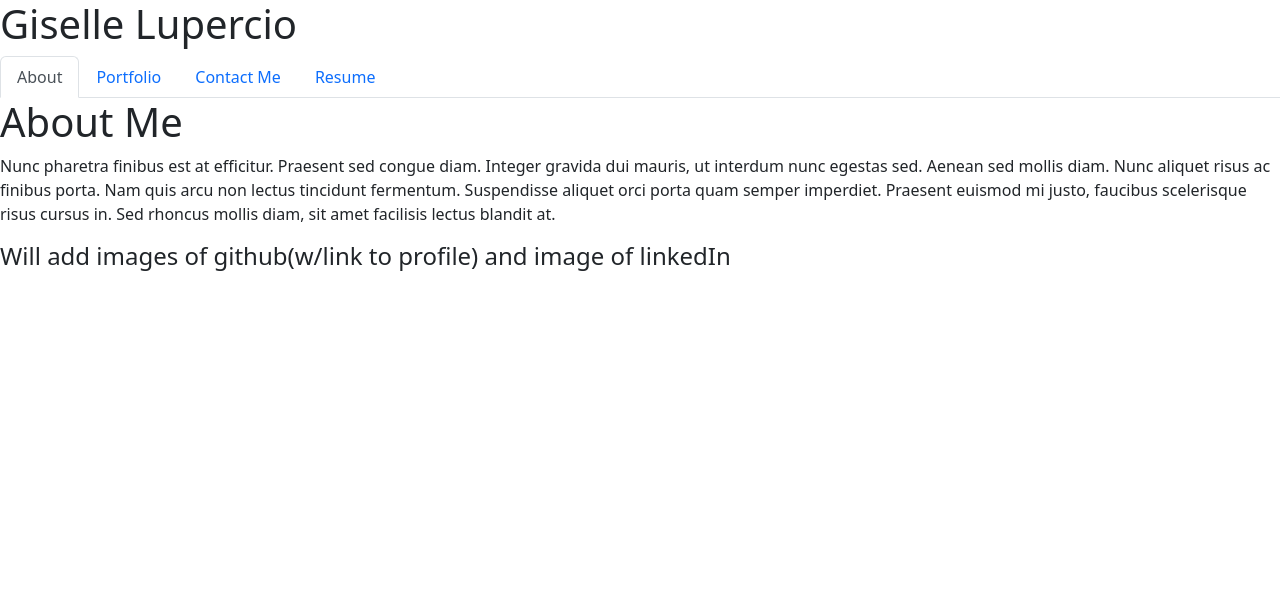
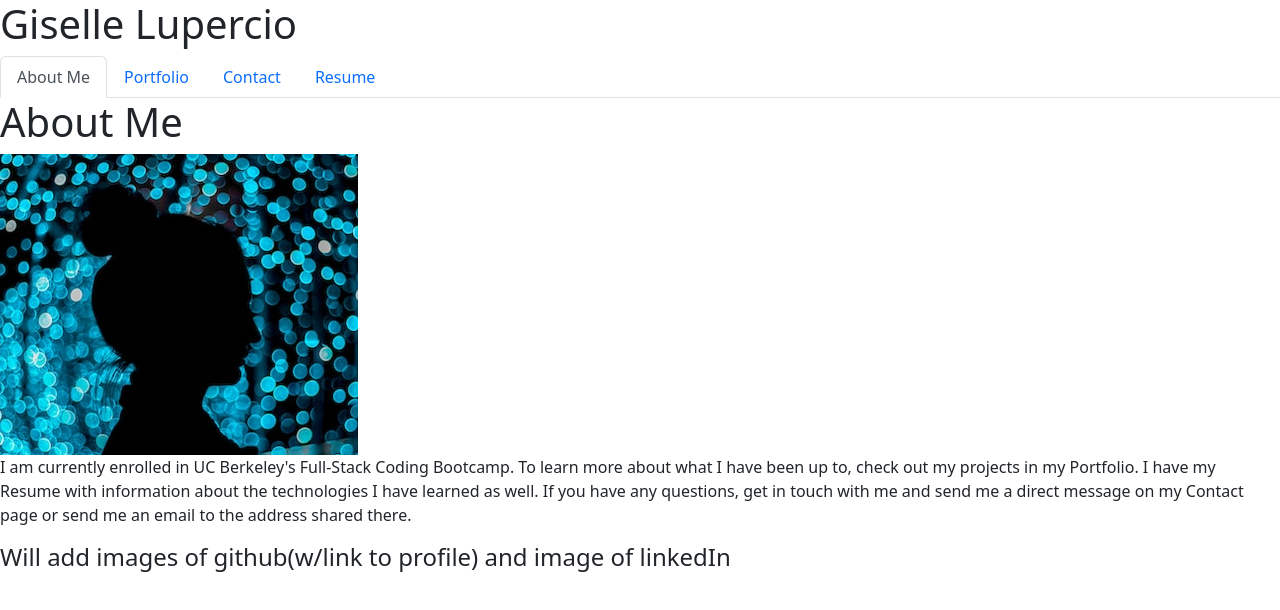
Before and after one commit to perfectblue0/c-20-React-Portfolio, a React (Create React App) app: page / in a window 1280 px wide. Shown: the top 610 px of the page. Built offline with nearby package versions, Linux system fonts and the light colour scheme.

Commit message:
added forms to Contact.js, changed wording in Navtabs, added About Me info as well as profile picture

```diff
--- a/src/components/NavTabs.js
+++ b/src/components/NavTabs.js
@@ -13,7 +13,7 @@ function NavTabs({ currentPage, handlePageChange }) {
           // If it is, we set the current page to 'nav-link-active', otherwise we set it to 'nav-link'
           className={currentPage === 'About' ? 'nav-link active' : 'nav-link'}
         >
-          About
+          About Me
         </a>
       </li>
       <li className="nav-item">
@@ -33,7 +33,7 @@ function NavTabs({ currentPage, handlePageChange }) {
           // Check to see if the currentPage is `Blog`, and if so we use the active link class from bootstrap. Otherwise, we set it to a normal nav-link
           className={currentPage === 'Contact' ? 'nav-link active' : 'nav-link'}
         >
-          Contact Me
+          Contact
         </a>
       </li>
       <li className="nav-item">
--- a/src/components/pages/About.js
+++ b/src/components/pages/About.js
@@ -1,16 +1,13 @@
 import React from 'react';
+import profileP from "../../assets/projectImages/profile-pic.png"
+export default function About() {
 
-export default function About() {
   return (
     <div>
       <h1>About Me</h1>
+      <img className="profile-pic" alt="avatar" src={profileP} />
       <p>
-        Nunc pharetra finibus est at efficitur. Praesent sed congue diam.
-        Integer gravida dui mauris, ut interdum nunc egestas sed. Aenean sed
-        mollis diam. Nunc aliquet risus ac finibus porta. Nam quis arcu non
-        lectus tincidunt fermentum. Suspendisse aliquet orci porta quam semper
-        imperdiet. Praesent euismod mi justo, faucibus scelerisque risus cursus
-        in. Sed rhoncus mollis diam, sit amet facilisis lectus blandit at.
+        I am currently enrolled in UC Berkeley's Full-Stack Coding Bootcamp. To learn more about what I have been up to, check out my projects in my Portfolio. I have my Resume with information about the technologies I have learned as well. If you have any questions, get in touch with me and send me a direct message on my Contact page or send me an email to the address shared there.
       </p>
     </div>
   );
--- a/src/components/pages/Contact.js
+++ b/src/components/pages/Contact.js
@@ -4,19 +4,26 @@ export default function Contact() {
   return (
     <div>
       <h1>Contact Me</h1>
-      <p>
-        Integer cursus bibendum sem non pretium. Vestibulum in aliquet sem, quis
-        molestie urna. Aliquam semper ultrices varius. Aliquam faucibus sit amet
-        magna a ultrices. Aenean pellentesque placerat lacus imperdiet
-        efficitur. In felis nisl, luctus non ante euismod, tincidunt bibendum
-        mi. In a molestie nisl, eu sodales diam. Nam tincidunt lacus quis magna
-        posuere, eget tristique dui dapibus. Maecenas fermentum elementum
-        faucibus. Quisque nec metus vestibulum, egestas massa eu, sollicitudin
-        ipsum. Nulla facilisi. Sed ut erat ligula. Nam tincidunt nunc in nibh
-        dictum ullamcorper. Class aptent taciti sociosqu ad litora torquent per
-        conubia nostra, per inceptos himenaeos. Etiam ornare rutrum felis at
-        rhoncus. Etiam vel condimentum magna, quis tempor nulla.
-      </p>
+      <div>
+        <form>
+          <label>Name</label>
+          <input
+          type="text"
+          placeholder='Please write your name'
+          />
+          <label>Email</label>
+          <input
+          type="email"
+          placeholder='Please write you email address'
+          />
+          <label>Message</label>
+          <input
+          type="textarea"
+          placeholder='Write your message here'
+          />
+          <button type="button">Submit</button>
+        </form>
+      </div>
     </div>
   );
 }
```
Also changed, not shown: src/assets/projectImages/profile-pic.png (added).
